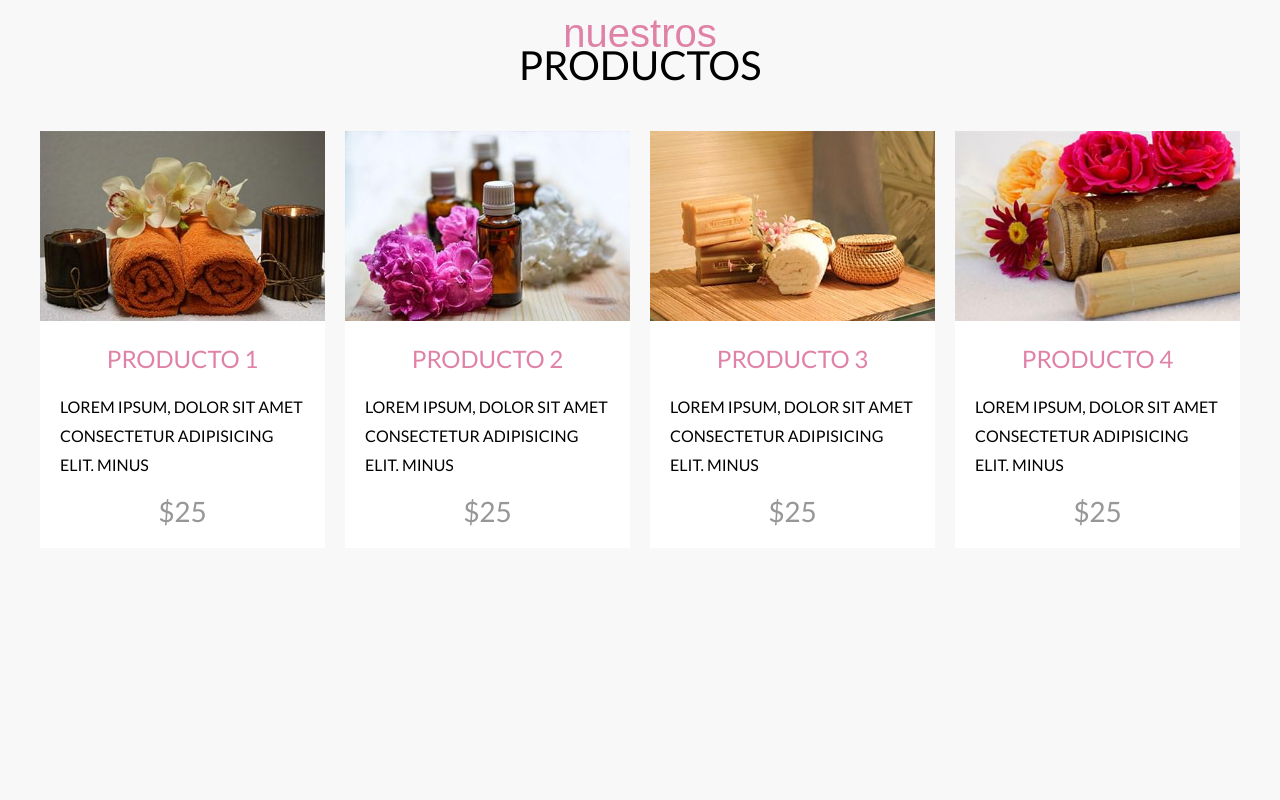
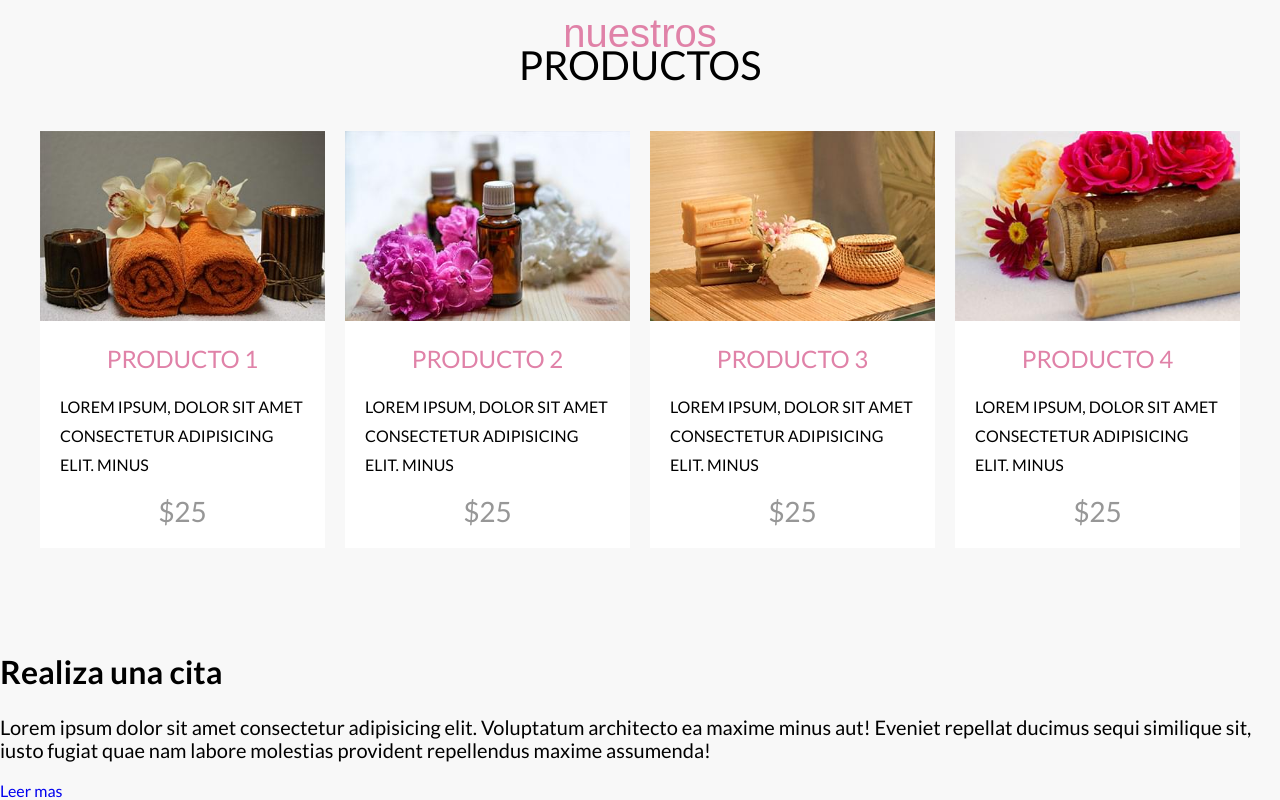
Before and after one commit to gitgabovc/spa-relajacion, a plain HTML site: page index.html in a window 1280 px wide. Shown: the part 2768-3568 px from the top of the page. Before the commit the page ends 3396 px from the top, so only its background shows below. Drawn offline with Linux system fonts and the light colour scheme; a web font is replaced by a local one.

Commit message:
cita html finalizado

```diff
--- a/index.html
+++ b/index.html
@@ -219,5 +219,12 @@
 
         </div>
     </main>
+
+    <section class="cita">
+        <h2 class="cita__heading">Realiza una cita</h2>
+        <p class="cita__texto">Lorem ipsum dolor sit amet consectetur adipisicing elit. Voluptatum architecto ea maxime minus aut! Eveniet repellat ducimus sequi similique sit, iusto fugiat quae nam labore molestias provident repellendus maxime assumenda!</p>
+
+        <a href="#" class="cita__enlace">Leer mas</a>
+    </section>
 </body>
 </html>
```
